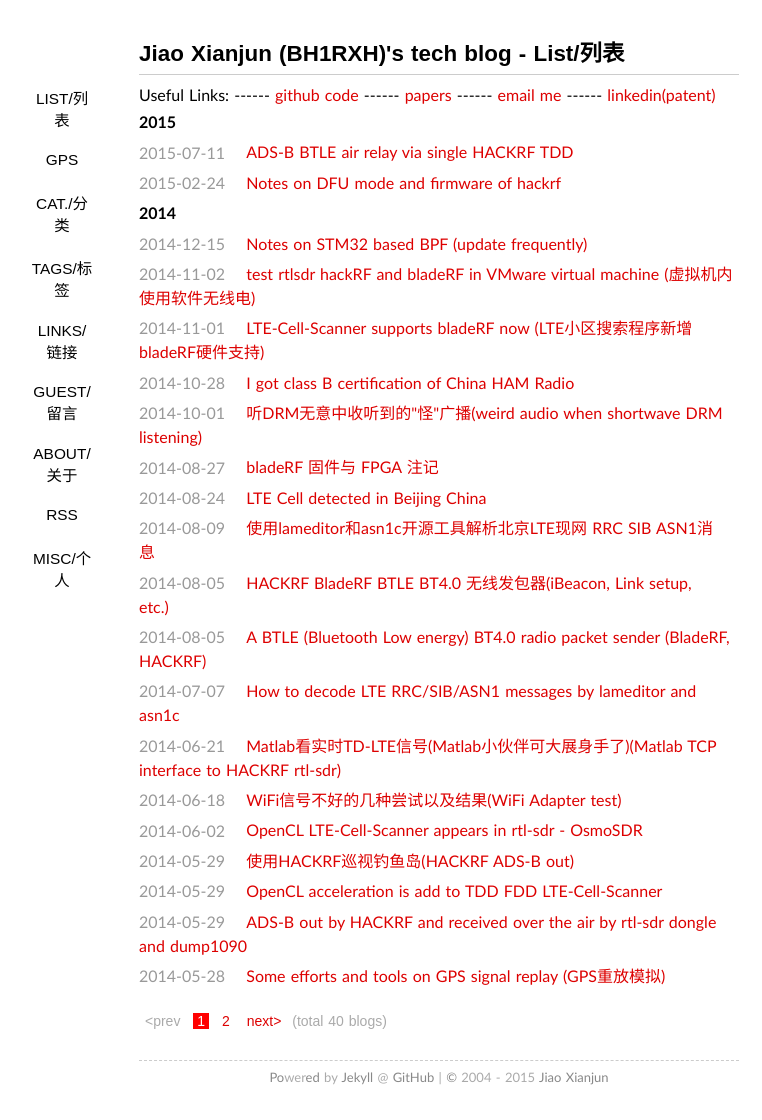
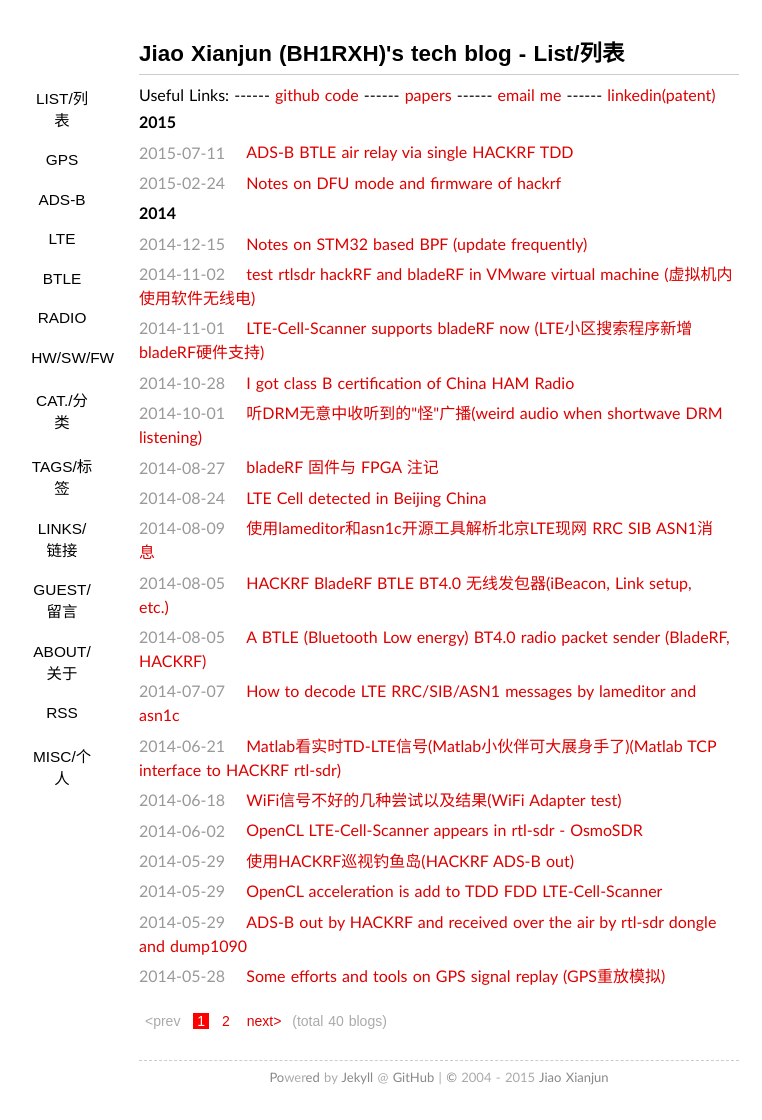
Before and after one commit to sdr-x/sdr-x.github.io, a Jekyll site: the page built from index.html, in a window 1280 px wide. Shown: the whole page, without its empty margins (201-963 px from the left). Built offline with Jekyll 4.4.1, drawn with Linux system fonts in a browser that asks for light colours; some web fonts are replaced; Markdown is read by kramdown in place of the engine named in the settings; the list of posts is cut into pages by our own code; comment, search, counter and statistics services are not loaded.

Commit message:
Update default.html

```diff
--- a/_layouts/default.html
+++ b/_layouts/default.html
@@ -18,7 +18,12 @@
         </header>
         <nav>
         <span><a title="List/列表" class="" href="/">List/列表</a></span>
-        <span><a title="gps" class="" href="/gps/">gps</a></span>
+        <span><a title="GPS" class="" href="/cat-gps/">GPS</a></span>
+        <span><a title="ADS-B" class="" href="/cat-ads-b/">ADS-B</a></span>
+        <span><a title="LTE" class="" href="/cat-lte/">LTE</a></span>
+        <span><a title="BTLE" class="" href="/cat-btle/">BTLE</a></span>
+        <span><a title="Radio" class="" href="/cat-radio/">Radio</a></span>
+        <span><a title="HW/SW/FW" class="" href="/cat-hw-sw-fw/">HW/SW/FW</a></span>
         <span><a title="Cat./分类" class="" href="/categories/">Cat./分类</a></span>
         <span><a title="Tags/标签" class="" href="/tags/">Tags/标签</a></span>
         <span><a title="Links/链接" class="" href="/links/">Links/链接</a></span>
```
